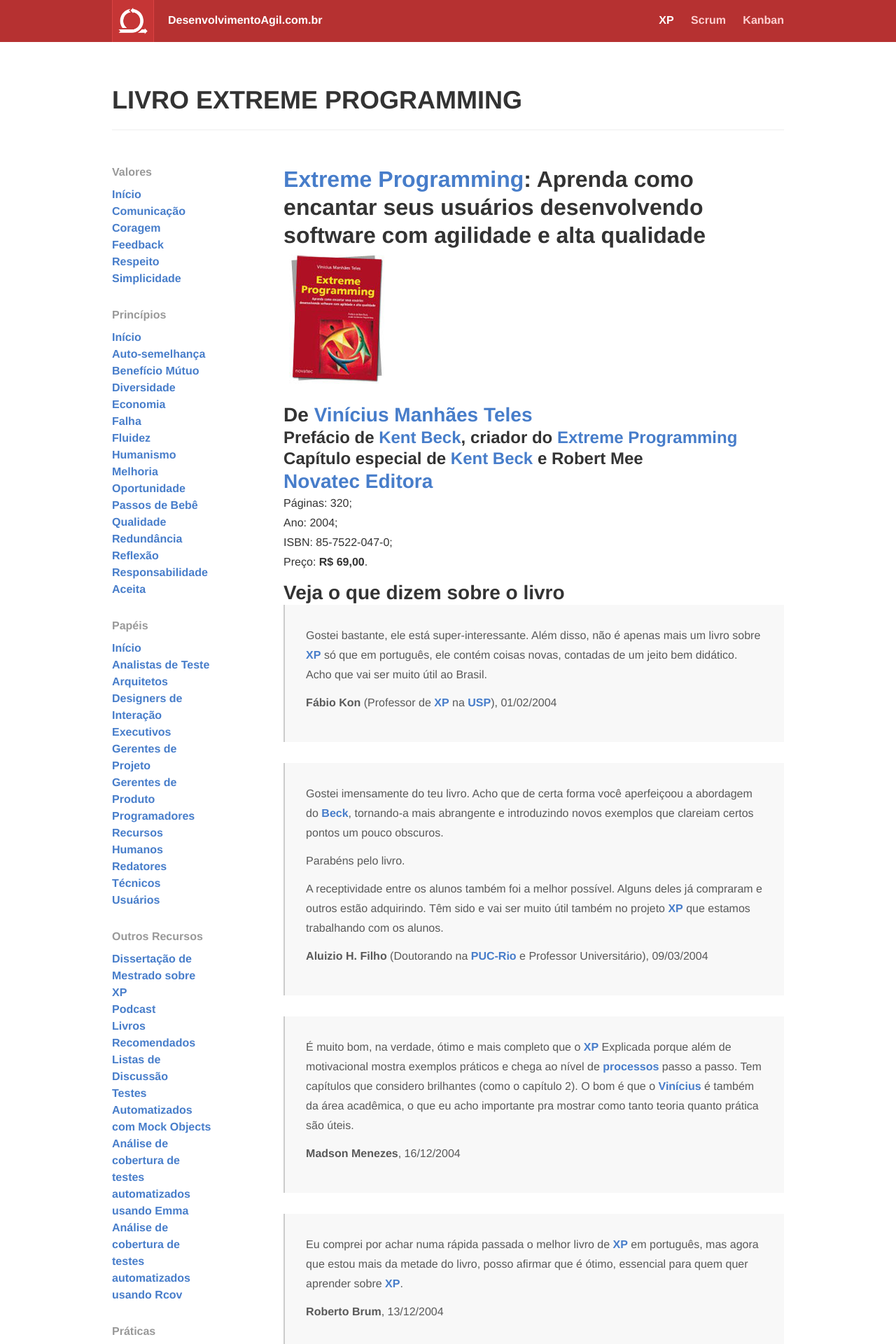
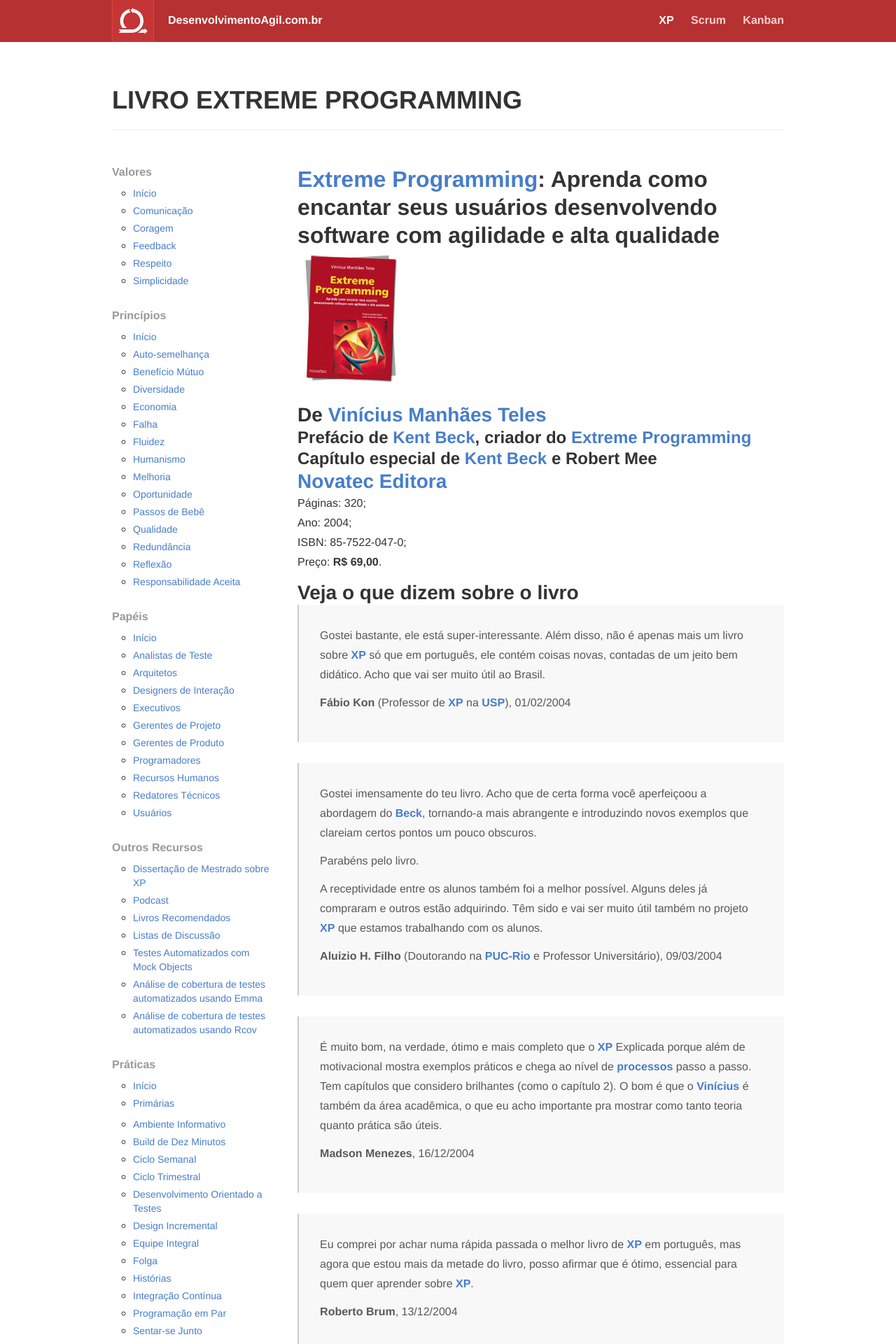
Before and after one commit to desenvolvimentoagilcombr/desenvolvimentoagilcombr.github.com, a Jekyll site: the page built from livroxp.html, in a window 1280 px wide. Shown: the top 1920 px of the page at 70% size. Built offline with Jekyll 4.4.1, drawn with Linux system fonts in a browser that asks for light colours; Markdown is read by kramdown in place of the engine named in the settings.

Commit message:
General improv on content and aside

```diff
--- a/_sass/internals/_aside.scss
+++ b/_sass/internals/_aside.scss
@@ -1,5 +1,5 @@
 #content-sidebar {
-  @include span-columns(2 of 12);
+  @include span-columns(3 of 12);
   margin-bottom: 40px;
 
   h4 {
@@ -15,5 +15,21 @@
 
   .topic ul {
     margin-bottom: $gutter;
+
+    li {
+      list-style-type: circle;
+      margin-left: $gutter;
+      line-height: 20px;
+      margin-top: 5px;
+    }
+
+    li:first-child {
+      margin-top: 0;
+    }
+
+    a {
+      font-weight: normal;
+      font-size: $font-small;
+    }
   }
 }
--- a/_sass/internals/_content.scss
+++ b/_sass/internals/_content.scss
@@ -1,6 +1,6 @@
 #entry {
   @include span-columns(9 of 12);
-  padding: 0 0 60px 0;
+  padding: 0 0 60px 20px;
   float: right;
 
   p {
```
